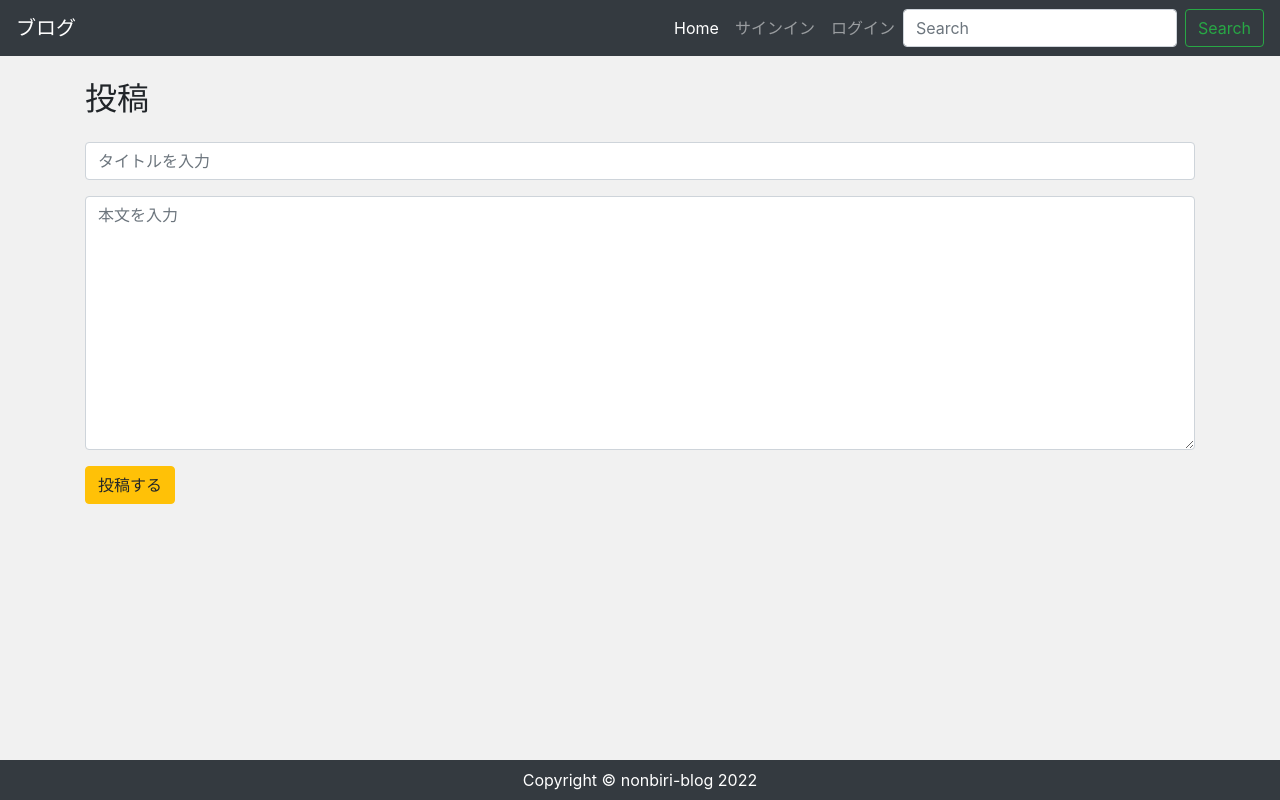
After one commit to Toshi6216/test_blogsite, a Django app: page /post/new/ in a window 1280 px wide. The commit adds this page. Run offline with Django 3.2, Linux system fonts and the light colour scheme; some libraries are stand-ins or nearby versions.

Commit message:
#4 CreatePostView

```diff
--- a/blog/forms.py
+++ b/blog/forms.py
@@ -1,6 +1,6 @@
-from socket import fromshare
 from django import forms
 
 class PostForm(forms.Form):
     title = forms.CharField(max_length=30, label='タイトル')
-    content = forms.CharField(label='内容', widget=forms.Text)
+    content = forms.CharField(label='内容', widget=forms.Textarea)
+    category = forms.CharField(max_length=30, label='カテゴリー')
--- a/blog/static/css/style.css
+++ b/blog/static/css/style.css
@@ -14,3 +14,7 @@ body {
 main {
     flex: 1;
 }
+
+.formpost {
+    margin-bottom: 1rem;
+}
--- a/blog/templates/blog/base.html
+++ b/blog/templates/blog/base.html
@@ -28,7 +28,7 @@
         </li>
         {% if user.is_authenticated %}
             <li class="nav-item">
-                <a class="nav-link" href="">投稿 <span class="sr-only"></span></a>
+                <a class="nav-link" href="{% url 'post_new' %}">投稿 <span class="sr-only"></span></a>
             </li>
             <li class="nav-item">
                 <a class="nav-link" href="">ログアウト <span class="sr-only"></span></a>
--- /dev/null
+++ b/blog/templates/blog/post_form.html
@@ -0,0 +1,19 @@
+{% extends "blog/base.html" %}
+{% load widget_tweaks %}
+
+{% block content %}
+
+<div class="my-4">
+    <h2>投稿</h2>
+</div>
+<form method="post">
+    {% csrf_token %}
+    <div class="formpost">
+        {% render_field form.title class="form-control" placeholder="タイトルを入力" %}
+    </div>
+    <div class="formpost">
+        {% render_field form.content class="form-control" placeholder="本文を入力" %}
+    </div>
+    <button class="btn btn-warning" type="submit">投稿する</button>
+</form>
+{% endblock %}
--- a/blog/urls.py
+++ b/blog/urls.py
@@ -3,6 +3,8 @@ from blog import views
 
 urlpatterns = [
     path('blog/', views.IndexView.as_view(), name='index'),
-    path('post/<int:pk>', views.PostDetailView.as_view(), name='post_detail'),
+    path('post/<int:pk>/', views.PostDetailView.as_view(), name='post_detail'),
+    path('post/new/', views.CreatePostView.as_view(), name='post_new'),
+
     path('test/', views.BlogTestView.as_view(), name='test'),
 ]
--- a/blog/views.py
+++ b/blog/views.py
@@ -1,6 +1,8 @@
-from django.shortcuts import render
+from django.shortcuts import render,  redirect
 from django.views.generic import View, TemplateView
 from .models import Post, Category
+from .forms import PostForm
+from django.contrib.auth.mixins import LoginRequiredMixin
 
 class IndexView(View):
     def get(self, request, *args, **kwargs):
@@ -16,6 +18,14 @@ class PostDetailView(View):
             'post_data': post_data
         })
 
+class CreatePostView(View,LoginRequiredMixin):
+    def get(self, request, *args, **kwargs):
+        form = PostForm(request.POST or None)
+        return render(request, 'blog/post_form.html',{
+            'form': form
+        })
+
+
 class BlogTestView(TemplateView):
     template_name = "test.html"
 
--- a/config/settings.py
+++ b/config/settings.py
@@ -38,6 +38,7 @@ INSTALLED_APPS = [
     'django.contrib.messages',
     'django.contrib.staticfiles',
     'blog',
+    'widget_tweaks',
 
 ]
 
--- a/requirements.txt
+++ b/requirements.txt
@@ -1,2 +1,7 @@
+django
 django-widget-tweaks==1.4.8
 django-allauth==0.41.0
+pillow
+dj-database-url
+python-dotenv
+mysqlclient
```
